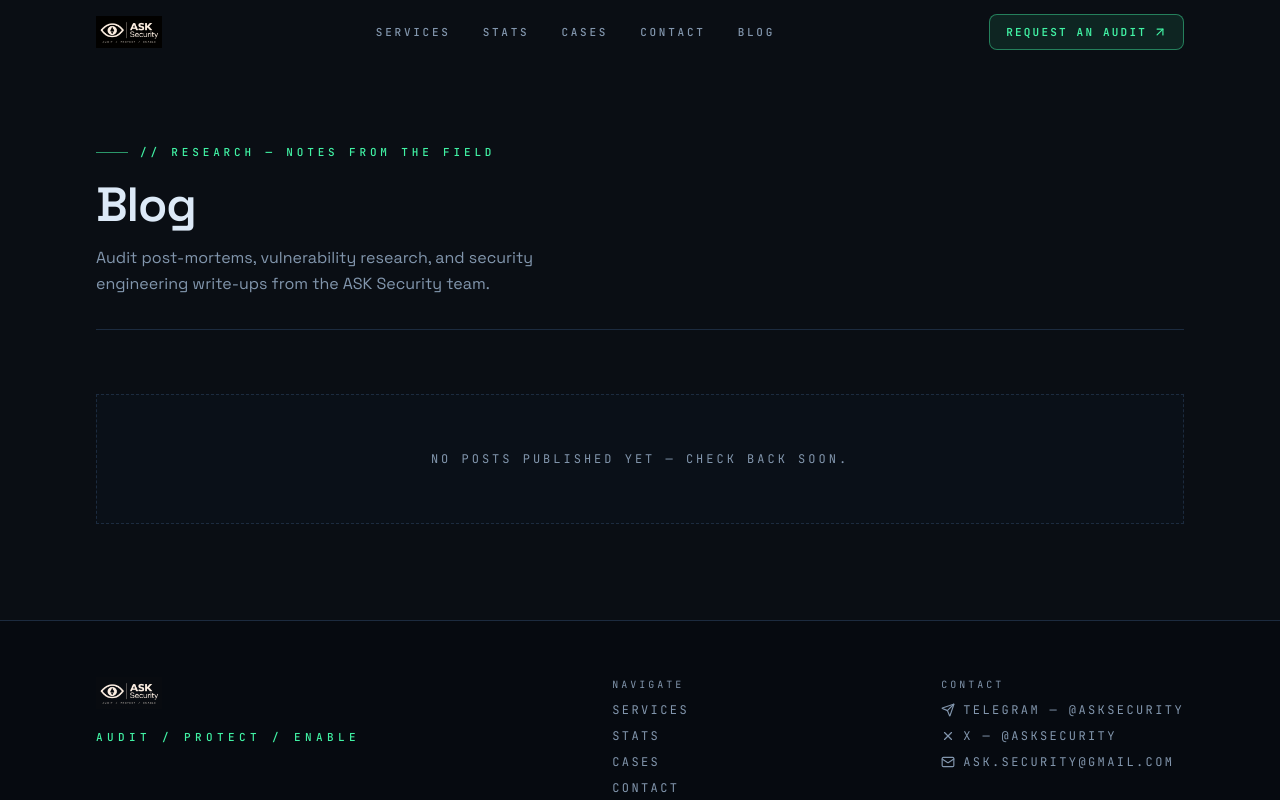
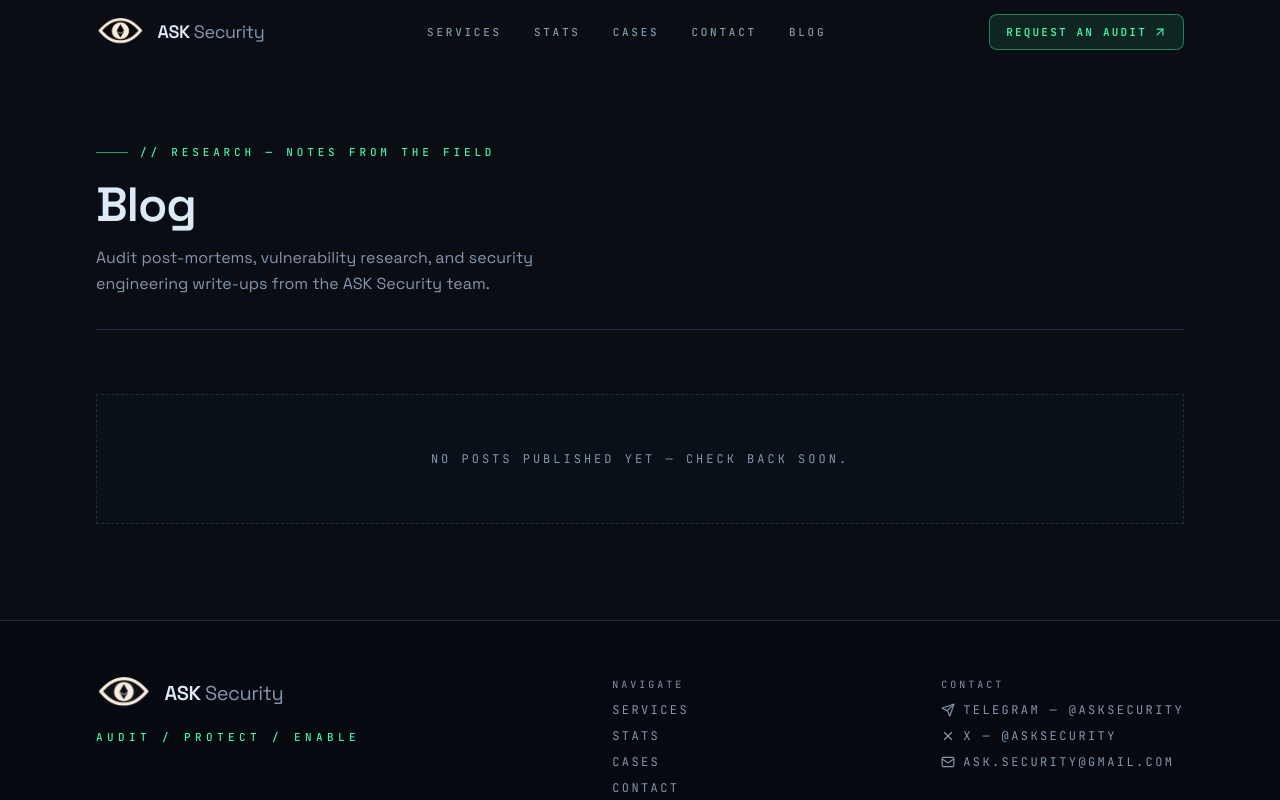
Before and after one commit to lil-dExNight/ask-security-web, a Next.js app: page /blog in a window 1280 px wide. Shown: the top 800 px of the page. Built offline with nearby package versions, Linux system fonts and the light colour scheme.

Commit message:
fix: brand wordmark in header, hero, footer

```diff
--- a/src/components/landing/hero.tsx
+++ b/src/components/landing/hero.tsx
@@ -90,15 +90,23 @@ export function Hero() {
             animate={{ opacity: 1, y: 0 }}
             transition={{ duration: 0.7, ease: [0.16, 1, 0.3, 1] }}
           >
+            <div className="flex items-center gap-5">
               <Image
                 src={asset("/logo-mark.png")}
-              alt="ASK Security eye mark"
+                alt=""
                 width={920}
                 height={520}
                 priority
                 sizes="142px"
                 className="pd-logo h-16 w-auto md:h-20"
               />
+              <span className="text-3xl font-semibold leading-none tracking-tight text-(--dk-ink) md:text-4xl">
+                ASK
+                <span className="block text-xl font-normal text-(--dk-mist) md:text-2xl">
+                  Security
+                </span>
+              </span>
+            </div>
           </m.div>
 
           <m.p
--- a/src/components/landing/site-footer.tsx
+++ b/src/components/landing/site-footer.tsx
@@ -16,14 +16,19 @@ export function SiteFooter() {
       <div className="mx-auto max-w-6xl px-5 py-14 md:px-8">
         <div className="flex flex-col gap-10 md:flex-row md:items-start md:justify-between">
           <div>
-            <Image
-              src={asset("/logo.png")}
-              alt="ASK Security"
-              width={1797}
-              height={875}
-              sizes="66px"
-              className="pd-logo h-8 w-auto"
-            />
+            <div className="flex items-center gap-3">
+              <Image
+                src={asset("/logo-mark.png")}
+                alt=""
+                width={920}
+                height={520}
+                sizes="32px"
+                className="pd-logo h-8 w-auto"
+              />
+              <span className="text-xl font-semibold tracking-tight text-(--dk-ink)">
+                ASK <span className="font-normal text-(--dk-mist)">Security</span>
+              </span>
+            </div>
             <p className="pd-mono mt-5 text-[11px] font-medium uppercase tracking-[0.4em] text-(--dk-acid)">
               Audit / Protect / Enable
             </p>
--- a/src/components/landing/site-header.tsx
+++ b/src/components/landing/site-header.tsx
@@ -38,16 +38,19 @@ export function SiteHeader() {
       }`}
     >
       <div className="mx-auto flex h-16 w-full max-w-6xl items-center justify-between px-5 md:px-8">
-        <a href="#top" aria-label="ASK Security — back to top" className="flex items-center">
+        <a href="#top" aria-label="ASK Security — back to top" className="flex items-center gap-3">
           <Image
-            src={asset("/logo.png")}
-            alt="ASK Security"
-            width={1797}
-            height={875}
+            src={asset("/logo-mark.png")}
+            alt=""
+            width={920}
+            height={520}
             priority
-            sizes="66px"
-            className="pd-logo h-8 w-auto"
+            sizes="28px"
+            className="pd-logo h-7 w-auto"
           />
+          <span className="text-lg font-semibold tracking-tight text-(--dk-ink)">
+            ASK <span className="font-normal text-(--dk-mist)">Security</span>
+          </span>
         </a>
 
         <nav aria-label="Primary" className="hidden items-center gap-8 lg:flex">
```
Lines whose indentation alone changed are shown as unchanged.
